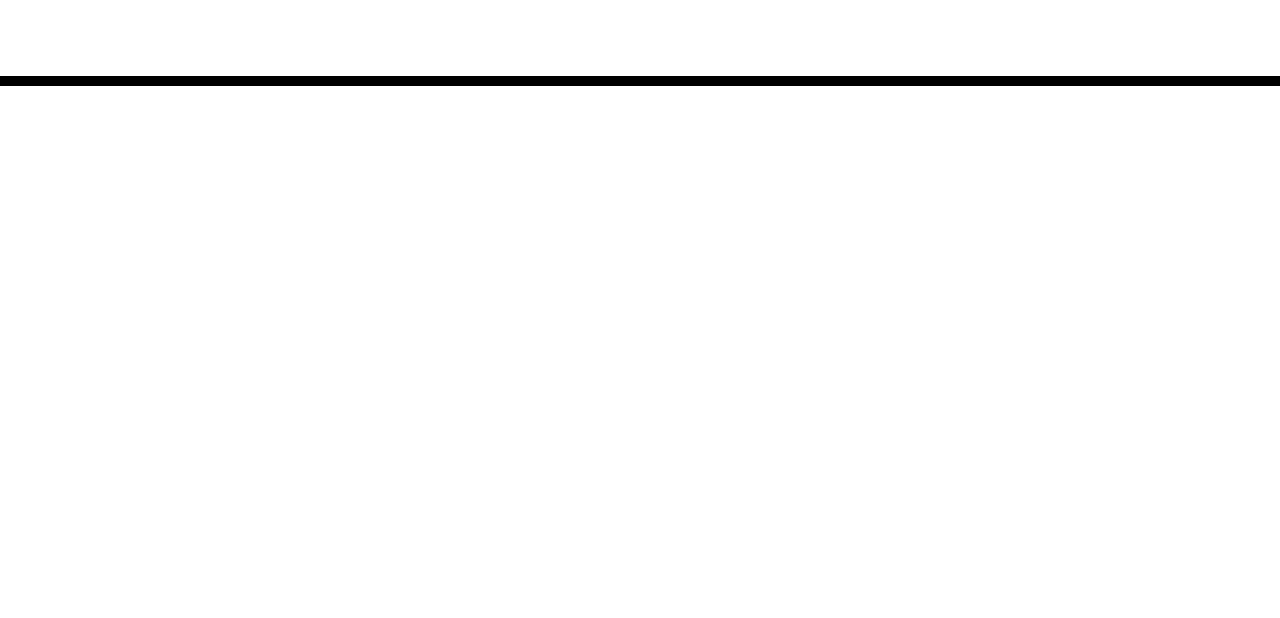
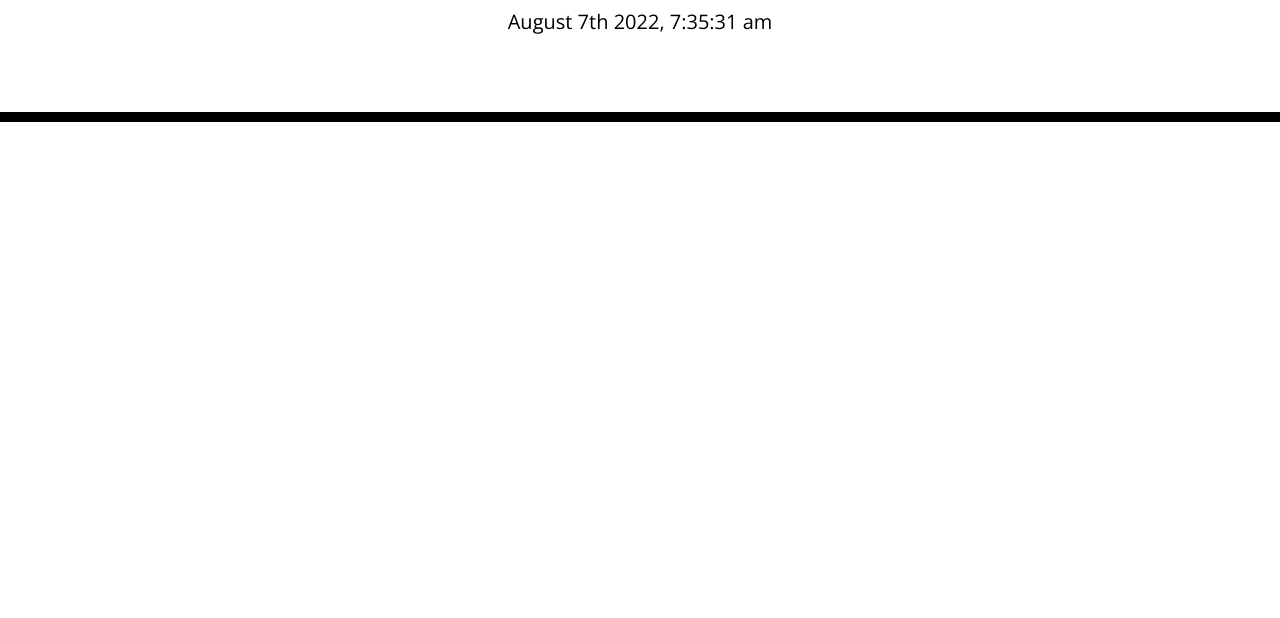
Before and after one commit to sewprano/05ch-workday-scheduler, a plain HTML site: page index.html in a window 1280 px wide. Shown: the part 182-800 px from the top of the page. Drawn offline with nearby package versions, Linux system fonts and the light colour scheme; files that its build step writes are made by us from their sources.

Commit message:
added current moment and relative hour function

```diff
--- a/index.html
+++ b/index.html
@@ -18,7 +18,7 @@
       href="https://fonts.googleapis.com/css?family=Open+Sans&display=swap"
       rel="stylesheet"
     />
-    <link rel="stylesheet" href="style.css" />
+    <link rel="stylesheet" href="./assets/css/style.css" />
     <title>Work Day Scheduler</title>
   </head>
 
@@ -34,5 +34,6 @@
 
     <script src="https://code.jquery.com/jquery-3.4.1.min.js"></script>
     <script src="https://cdnjs.cloudflare.com/ajax/libs/moment.js/2.24.0/moment.min.js"></script>
+    <script src="./assets/js/script.js"></script>
   </body>
 </html>
```
